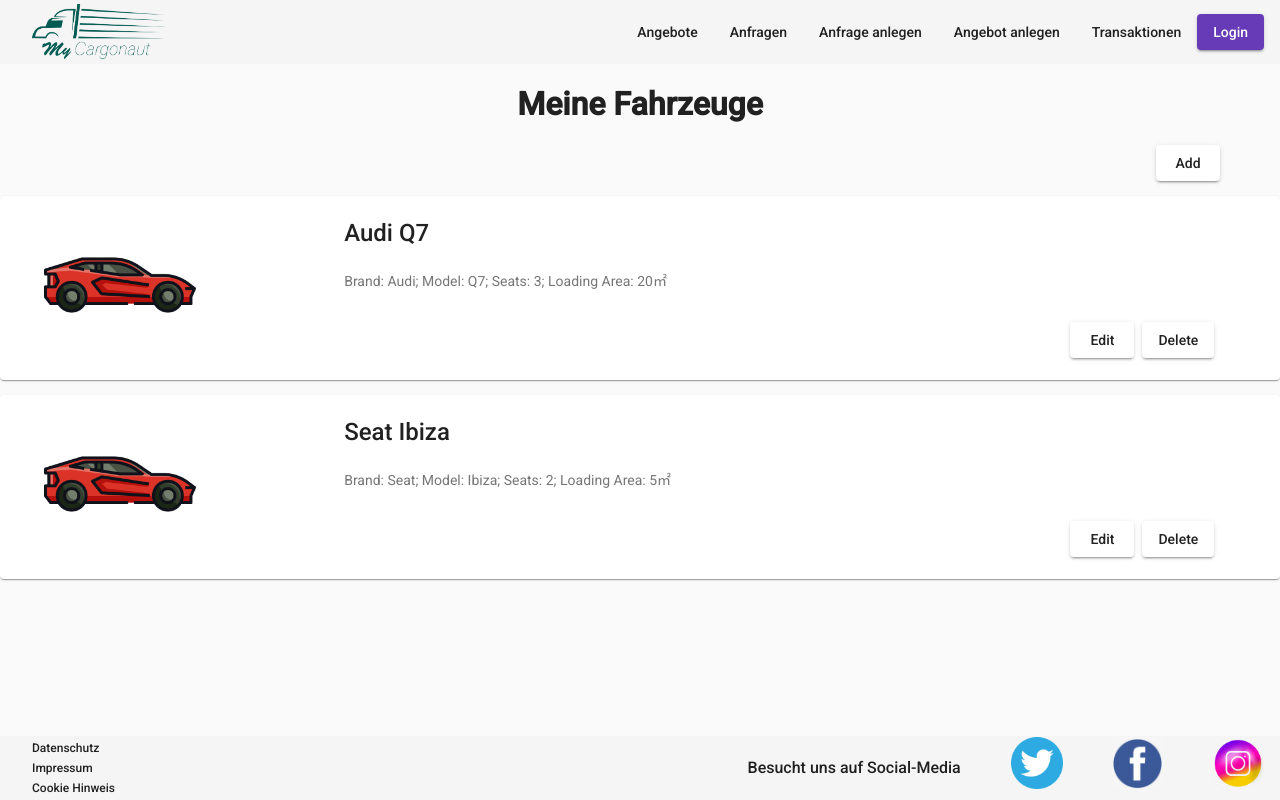
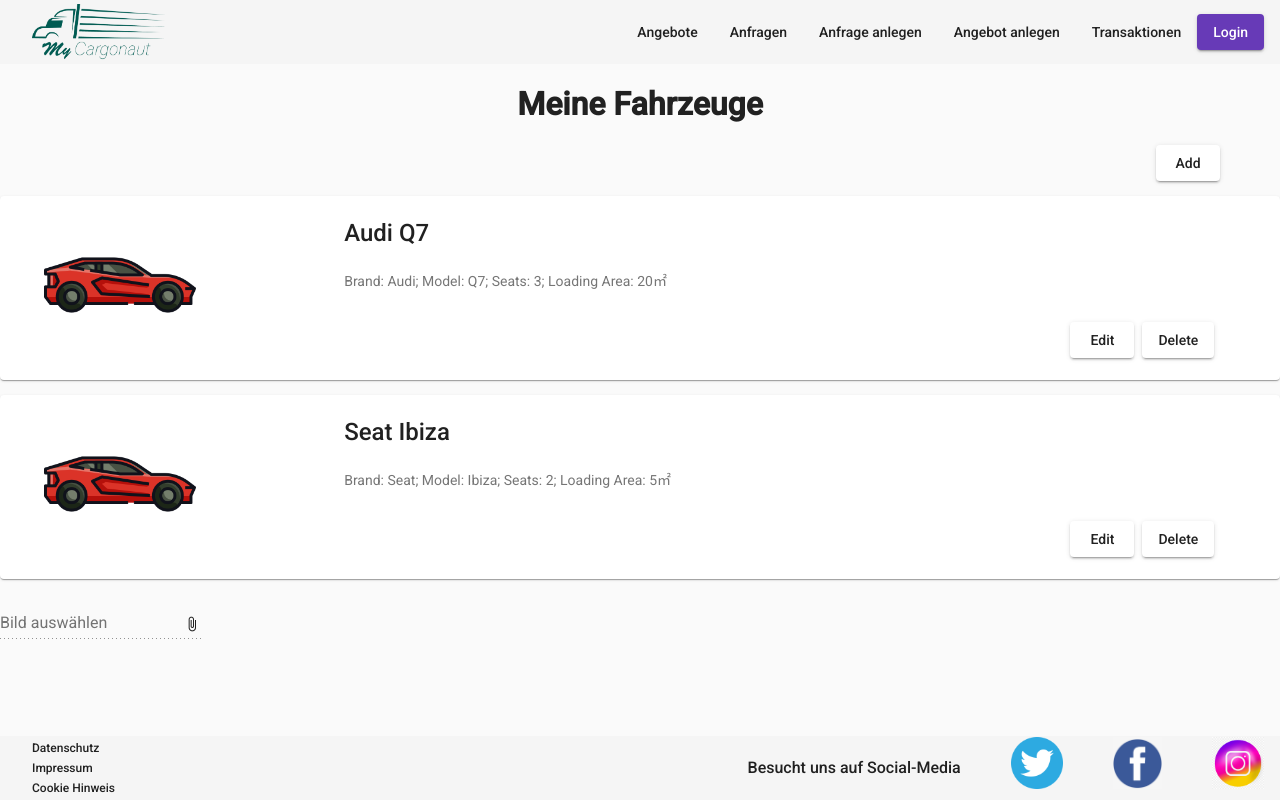
Before and after one commit to Debalator/My-Cargonaut, an Angular app in the folder my-cargonaut-frontend/: page / in a window 1280 px wide. Built offline with nearby package versions, Linux system fonts and the light colour scheme; no server answers.

Commit message:
profile picture dialog implemented

```diff
--- a/my-cargonaut-frontend/src/app/app.component.html
+++ b/my-cargonaut-frontend/src/app/app.component.html
@@ -51,6 +51,7 @@
         <mat-sidenav-content>
             <!--Main Content-->
             <router-outlet></router-outlet>
+            <app-profile-picture-upload-dialog></app-profile-picture-upload-dialog>
         </mat-sidenav-content>
     </mat-sidenav-container>
     <app-footer></app-footer>
--- a/my-cargonaut-frontend/src/app/app.module.ts
+++ b/my-cargonaut-frontend/src/app/app.module.ts
@@ -65,6 +65,7 @@
     MatSpinner,
 } from '@angular/material/progress-spinner';
 import { RatingComponent } from './rating/rating.component';
+import { ProfilePictureUploadDialogComponent } from './profile-view/profile-picture-upload-dialog/profile-picture-upload-dialog.component';
 
 @NgModule({
     declarations: [
@@ -96,6 +97,7 @@
         OfferComponent,
         RequestComponent,
         RatingComponent,
+        ProfilePictureUploadDialogComponent,
     ],
     imports: [
         BrowserModule,
--- /dev/null
+++ b/my-cargonaut-frontend/src/app/profile-view/profile-picture-upload-dialog/profile-picture-upload-dialog.component.html
@@ -0,0 +1,11 @@
+<mat-form-field class="columns">
+    <mat-label *ngIf="selectedFile; else newFile">{{selectedFile.name}}</mat-label>
+    <ng-template #newFile>
+      <mat-label>Bild auswählen</mat-label>
+    </ng-template>
+    <input matInput disabled>
+    <button mat-icon-button matSuffix (click)="fileInput.click()">
+      <mat-icon>attach_file</mat-icon>
+    </button>
+    <input hidden (change)="uploadFile($event)" #fileInput type="file" id="map" name="map" accept=".png">
+</mat-form-field>
--- /dev/null
+++ b/my-cargonaut-frontend/src/app/profile-view/profile-picture-upload-dialog/profile-picture-upload-dialog.component.ts
@@ -0,0 +1,22 @@
+import { Component } from '@angular/core';
+import { ApiService } from 'src/app/api/api.service';
+
+@Component({
+  selector: 'app-profile-picture-upload-dialog',
+  templateUrl: './profile-picture-upload-dialog.component.html',
+  styleUrls: ['./profile-picture-upload-dialog.component.scss']
+})
+export class ProfilePictureUploadDialogComponent {
+  selectedFile: File | undefined;
+
+  constructor(private api: ApiService) { }
+
+  uploadFile(event: Event) {
+    const target = event.target as HTMLInputElement;
+    const files = target.files as FileList;
+    let selectedFile = files[0];
+    let data: FormData = new FormData();
+    data.append('file', selectedFile, selectedFile.name);
+    this.api.post('/api/users/upload', data).subscribe();
+  }
+}
```
Also changed, not shown: my-cargonaut-frontend/src/app/profile-view/profile-picture-upload-dialog/profile-picture-upload-dialog.component.scss (added), 2 other files (tests, documents, lock files or other folders).
